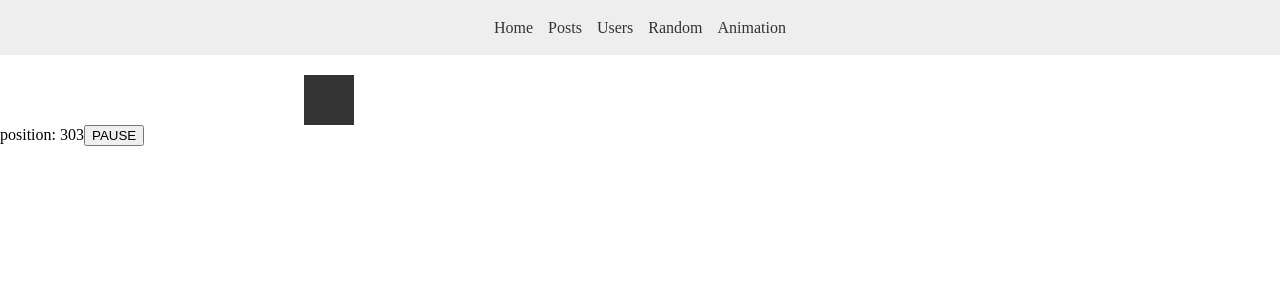
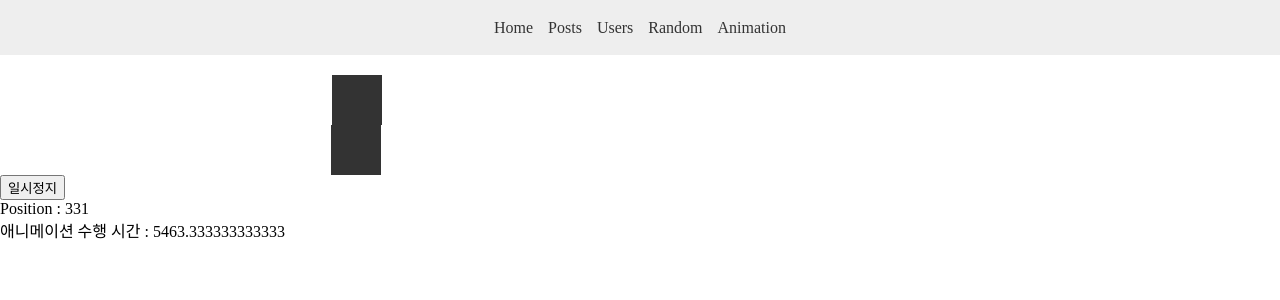
Before and after one commit to wknowpark797/nuxt-example, a Nuxt app in the folder nuxt2/: page /animation in a window 1280 px wide. Shown: the top 300 px of the page. Built offline with nearby package versions, Linux system fonts and the light colour scheme; what vue-clipboard2 would draw is missing.

Commit message:
[nuxt2] setInterval 사용 비교

```diff
--- a/nuxt2/pages/animation/index.vue
+++ b/nuxt2/pages/animation/index.vue
@@ -1,13 +1,13 @@
-// 애니메이션 관련 최적화 API - requestAnimationFrame()
+// 애니메이션 관련 최적화 API - requestAnimationFrame() 사용예제
 
 <template>
     <div>
         <div ref="box" class="box" />
-        position: <span ref="value">0</span>
+        <div ref="box2" class="box" />
 
-        <button type="button" @click="onPause">
-            PAUSE
-        </button>
+        <button type="button" @click="onPause">일시정지</button>
+        <p>Position : <span ref="value">0</span></p>
+        <p>애니메이션 수행 시간 : {{ currentTime }}</p>
     </div>
 </template>
 
@@ -18,17 +18,24 @@ export default {
         return {
             xPos: 0,
             animationId: 0,
+            animationId2: 0,
             startTime: 0,   // 애니메이션 시작 시간
+            currentTime: 0, // 애니메이션 수행 시간
         }
     },
     methods: {
+        // requestAnimationFrame 사용
         render(timestamp) {
             if(!this.startTime) this.startTime = timestamp;
-            const currentTime = timestamp - this.startTime;
-            console.log('애니메이션 수행 시간: ', currentTime);
+            this.currentTime = timestamp - this.startTime;
 
             // 5초 후 정지
-            if(currentTime > 5000) {
+            // if(this.currentTime > 5000) {
+            //     cancelAnimationFrame(this.animationId);
+            //     return;
+            // }
+
+            if(this.xPos > 500) {
                 cancelAnimationFrame(this.animationId);
                 return;
             }
@@ -39,6 +46,17 @@ export default {
 
             this.animationId = requestAnimationFrame(this.render);
         },
+
+        // setInterval 사용
+        render2() {
+            if(this.xPos > 500) {
+                clearInterval(this.animationId2);
+                return;
+            }
+            this.$refs.box2.style.transform = `translateX(${this.xPos}px)`;
+        },
+
+        // 일시 정지
         onPause() {
             cancelAnimationFrame(this.animationId);
 
@@ -48,8 +66,8 @@ export default {
         }
     },
     mounted() {
-        // this.render();
         requestAnimationFrame(this.render);
+        this.animationId2 = setInterval(this.render2, 1000/60);
     }
 }
 </script>
```
